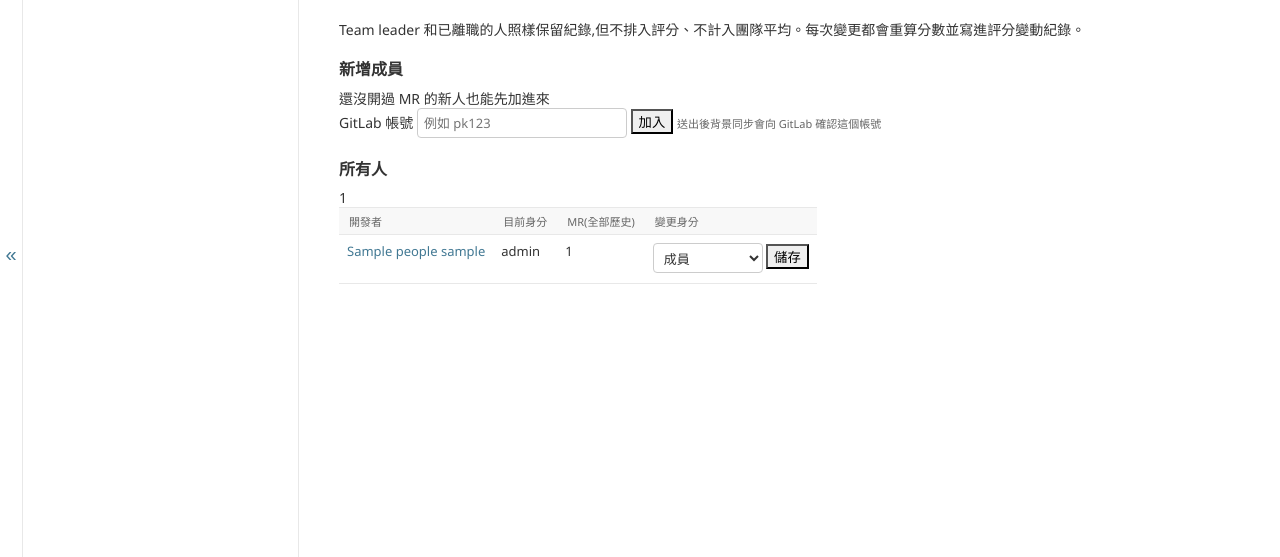
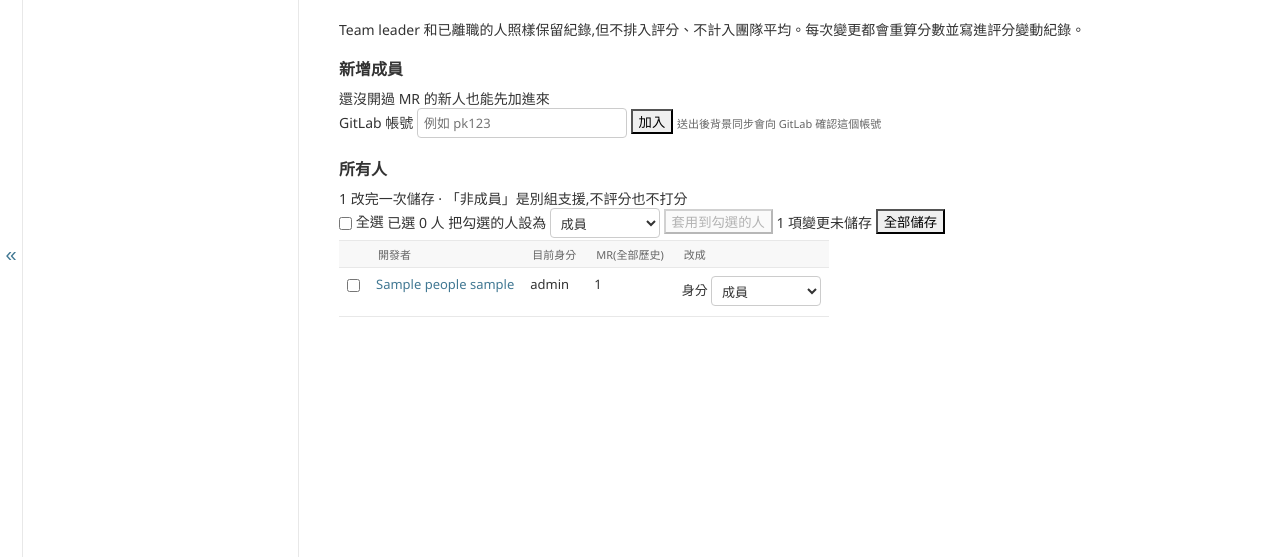
Before and after one commit to kavinqq/mr-sentinel, a Django app: page /admin/review/members/ in a window 1280 px wide. Shown: the part 193-750 px from the top of the page. Run offline with Django 5.2, Linux system fonts and the light colour scheme; a user stored in the database is signed in; tables that the repository leaves empty hold one stand-in row (values such as "Sample post").

Commit message:
[ feat ] 身分新增「非成員」(別組支援)+ 成員管理批次設定一次儲存
- 非成員:不評分、不打分、不計入團隊平均、不寫評分紀錄,總覽收在「非成員」摺疊區
- 成員管理:勾選多人套用身分、逐列修改,只存有變動的,一次重算一筆紀錄;未儲存離開會提醒

Co-Authored-By: Claude Opus 5.5 <noreply@anthropic.com>

```diff
--- a/dashboard/reviews/templates/reviews/_member_acc.html
+++ b/dashboard/reviews/templates/reviews/_member_acc.html
@@ -2,7 +2,7 @@
   <summary class="ms-acc-row">
     <span class="chev material-symbols-outlined" aria-hidden="true">chevron_right</span>
     <span><a class="ms-who" href="{% url 'person' r.author_id %}">{{ r.name|default:r.username }} <span class="handle">{{ r.username }}</span></a></span>
-    <span>{% if r.ranked %}<span class="ms-tag {{ r.level|tag:'level' }}">{{ r.level|default:"資料不足" }}</span>{% else %}<span class="ms-tag {{ r.role|tag:'role' }}">{% if r.role == "departed" %}已離職{% else %}Team leader{% endif %}</span>{% endif %}</span>
+    <span>{% if r.ranked %}<span class="ms-tag {{ r.level|tag:'level' }}">{{ r.level|default:"資料不足" }}</span>{% else %}<span class="ms-tag {{ r.role|tag:'role' }}">{{ r.role|default:"member"|role_label }}</span>{% endif %}</span>
     <span class="ms-num ms-strong">{{ r.score|default_if_none:"—" }}{% if r.fullstack_bonus %}<span class="ms-tag c-green ms-bonus" title="前後端都達標的全端加分(等級用加分前的 {{ r.score_before_bonus }})">全端 +{{ r.fullstack_bonus|floatformat:0 }}</span>{% endif %}{% if r.lifted %}<span class="ms-tag c-teal ms-bonus" title="團隊貢獻把總分拉高(只寫 code 的話是 {{ r.score_code_only|default_if_none:'—' }})">貢獻加權</span>{% endif %}{% if r.sample %}<span class="ms-tag ms-bonus {{ r.sample|tag:'sample' }}" title="只有 {{ r.rated_mrs }} 個 MR 打過分">{{ r.sample }}</span>{% endif %}</span>
     <span class="ms-num" title="已打分 {{ r.rated_mrs }} / 個人 MR {{ r.own_mrs }}">{{ r.rated_mrs }}<span class="ms-of">/{{ r.own_mrs }}</span></span>
     <span class="ms-num" title="{{ r.commits }} 個 commit,其中 {{ r.direct_commits }} 個沒走 MR">{{ r.commits }}{% if r.direct_commits %}<span class="ms-of" title="沒走 MR"> · {{ r.direct_commits }} 直推</span>{% endif %}</span>
@@ -20,7 +20,7 @@
     {% endfor %}
   </summary>
   <div class="ms-acc-body">
-    {% if r.reviewed_mrs and r.role != "departed" %}<div style="margin:0 0 16px;padding-bottom:16px;border-bottom:1px solid var(--ms-line)">{% include "reviews/_evaluation.html" with evaluation=r.evaluation stale=r.evaluation_stale compact=True person_id=r.author_id %}</div>{% endif %}
+    {% if r.reviewed_mrs and r.role != "departed" and r.role != "external" %}<div style="margin:0 0 16px;padding-bottom:16px;border-bottom:1px solid var(--ms-line)">{% include "reviews/_evaluation.html" with evaluation=r.evaluation stale=r.evaluation_stale compact=True person_id=r.author_id %}</div>{% endif %}
     <dl class="ms-facts">
       <div><dt>評估狀態</dt><dd>{{ r.explain }}</dd></div>
       <div><dt>finding</dt><dd>High {{ r.severities.high }} · Medium {{ r.severities.medium }} · Low {{ r.severities.low }}{% if r.escaped %} · merge 時沒修 {{ r.escaped }}{% endif %}</dd></div>
--- a/dashboard/reviews/templates/reviews/members.html
+++ b/dashboard/reviews/templates/reviews/members.html
@@ -26,22 +26,65 @@
   </section>
 
   <section class="ms-group">
-    <div class="ms-group-head"><h2>所有人</h2><span class="count">{{ people|length }}</span></div>
+    <div class="ms-group-head"><h2>所有人</h2><span class="count">{{ people|length }}</span>
+      <span class="hint">改完一次儲存 · 「非成員」是別組支援,不評分也不打分</span></div>
+    <form method="post" id="roles-form">{% csrf_token %}
+      <input type="hidden" name="action" value="roles">
+      <div class="ms-bulk-bar" role="group" aria-label="批次設定">
+        <label class="ms-check"><input type="checkbox" id="pick-all" aria-label="全選"> 全選</label>
+        <span class="ms-dim" id="picked">已選 0 人</span>
+        <label class="sr-only" for="bulk-role">把勾選的人設為</label>
+        <select id="bulk-role">{% for key, label in roles.items %}<option value="{{ key }}">{{ label }}</option>{% endfor %}</select>
+        <button type="button" id="bulk-apply" disabled>套用到勾選的人</button>
+        <span class="ms-bulk-spacer"></span>
+        <span class="ms-dim" id="changed">沒有變更</span>
+        <button type="submit" class="primary" id="save-all" disabled>全部儲存</button>
+      </div>
       <div class="ms-list-wrap">
         <table class="ms-list">
-        <thead><tr><th>開發者</th><th>目前身分</th><th class="ms-num">MR(全部歷史)</th><th>變更身分</th></tr></thead>
+          <thead><tr><th class="ms-check-col"></th><th>開發者</th><th>目前身分</th><th class="ms-num">MR(全部歷史)</th><th>改成</th></tr></thead>
           <tbody>{% for p in people %}
-          <tr>
+            <tr data-row>
+              <td class="ms-check-col"><input type="checkbox" class="pick" aria-label="選取 {{ p.person.name|default:p.person.username }}"></td>
               <td><a class="ms-who" href="{% url 'person' p.person.gitlab_id %}">{{ p.person.name|default:p.person.username }} <span class="handle">{{ p.person.username }}</span></a></td>
               <td><span class="ms-tag {{ p.role|tag:'role' }}">{{ p.role_label }}</span></td>
               <td class="ms-num">{{ p.mrs }}</td>
-            <td><form method="post" action="{% url 'member_role' p.person.gitlab_id %}" class="ms-row">{% csrf_token %}
-              <select name="role" aria-label="身分">{% for key, label in roles.items %}<option value="{{ key }}" {% if p.role == key %}selected{% endif %}>{{ label }}</option>{% endfor %}</select>
-              <button type="submit">儲存</button></form></td>
+              <td><label class="sr-only" for="role-{{ p.person.gitlab_id }}">身分</label>
+                <select id="role-{{ p.person.gitlab_id }}" name="role_{{ p.person.gitlab_id }}" data-initial="{{ p.role }}">{% for key, label in roles.items %}<option value="{{ key }}" {% if p.role == key %}selected{% endif %}>{{ label }}</option>{% endfor %}</select></td>
             </tr>
           {% endfor %}</tbody>
         </table>
       </div>
+    </form>
   </section>
+  <script>
+  (() => {
+    const form = document.getElementById("roles-form");
+    const picks = [...form.querySelectorAll(".pick")], all = document.getElementById("pick-all");
+    const selects = [...form.querySelectorAll("select[data-initial]")];
+    const apply = document.getElementById("bulk-apply"), save = document.getElementById("save-all");
+    function refresh() {
+      const n = picks.filter(p => p.checked).length;
+      document.getElementById("picked").textContent = `已選 ${n} 人`;
+      apply.disabled = n === 0;
+      all.checked = n === picks.length; all.indeterminate = n > 0 && n < picks.length;
+      const changed = selects.filter(s => s.value !== s.dataset.initial);
+      selects.forEach(s => s.closest("tr").classList.toggle("ms-changed", s.value !== s.dataset.initial));
+      document.getElementById("changed").textContent = changed.length ? `${changed.length} 項變更未儲存` : "沒有變更";
+      save.disabled = changed.length === 0;
+    }
+    all.addEventListener("change", () => { picks.forEach(p => p.checked = all.checked); refresh(); });
+    picks.forEach(p => p.addEventListener("change", refresh));
+    selects.forEach(s => s.addEventListener("change", refresh));
+    apply.addEventListener("click", () => {
+      const role = document.getElementById("bulk-role").value;
+      picks.forEach((p, i) => { if (p.checked) selects[i].value = role; });
+      refresh();
+    });
+    window.addEventListener("beforeunload", e => { if (!save.disabled && !form.dataset.sending) e.preventDefault(); });
+    form.addEventListener("submit", () => { form.dataset.sending = "1"; });
+    refresh();
+  })();
+  </script>
 </div>
 {% endblock %}
--- a/dashboard/reviews/templates/reviews/person.html
+++ b/dashboard/reviews/templates/reviews/person.html
@@ -36,7 +36,7 @@
   <div class="ms-info">近 {{ cfg.window_days }} 天沒有 MR,所以沒有評分;下面是全部的歷史紀錄。</div>
   {% endif %}
 
-  {% if summary and summary.reviewed_mrs and role != "departed" %}
+  {% if summary and summary.reviewed_mrs and role != "departed" and role != "external" %}
   <section class="ms-panel" style="margin-bottom:20px">
     <div class="ms-eval-head"><h3>評價</h3>
       <form method="post" action="{% url 'sync_request' %}">{% csrf_token %}
--- a/dashboard/reviews/templatetags/sentinel.py
+++ b/dashboard/reviews/templatetags/sentinel.py
@@ -46,7 +46,7 @@ TAG_COLORS = {
     "kind:fix_mr": "c-orange", "kind:ai_refind": "c-violet",
     "verdict:confirmed": "c-red", "verdict:unrelated": "c-gray", "verdict:": "c-amber",
     # people
-    "role:lead": "c-indigo", "role:member": "c-blue", "role:departed": "c-gray",
+    "role:lead": "c-indigo", "role:member": "c-blue", "role:departed": "c-gray", "role:external": "c-brown",
     # MR records
     "mr:個人": "c-blue", "mr:release": "c-violet", "mr:他人的 MR": "c-teal", "mr:直接 commit": "c-orange",
     # states
@@ -62,6 +62,12 @@ TAG_COLORS = {
     "level:senior": "c-green", "level:mid+": "c-cyan", "level:mid": "c-indigo",
     "level:junior": "c-orange", "level:": "c-gray",
 }
+
+
+@register.filter
+def role_label(role):
+    from history.db import ROLES
+    return ROLES.get(role, role)
 
 
 @register.filter
--- a/dashboard/reviews/views.py
+++ b/dashboard/reviews/views.py
@@ -111,6 +111,7 @@ def set_role(request, author_id: int):
     else:
         messages.success(request, {"lead": "已設為 Team leader,不排入評分",
                                    "departed": "已標記為已離職,不排入評分",
+                                   "external": "已標記為非成員(別組支援),不評分",
                                    "member": "已改為成員,排入評分"}.get(role, "已更新"))
     return redirect("person", author_id=author_id)
 
@@ -157,6 +158,18 @@ def sync_request(request):
 
 
 def members(request):
+    if request.method == "POST" and request.POST.get("action") == "roles":
+        changes = {}
+        for key, role in request.POST.items():
+            if key.startswith("role_") and key[5:].isdigit():
+                changes[int(key[5:])] = role
+        try:
+            n = services.set_roles(changes, request.user.username)
+        except ValueError as exc:
+            messages.error(request, f"沒有存:{exc}")
+        else:
+            messages.success(request, f"已更新 {n} 個人的身分,分數已重新計算" if n else "沒有任何變更")
+        return redirect("members")
     if request.method == "POST":
         try:
             added = services.add_member(request.POST.get("username", ""), request.user.username)
--- a/history/db.py
+++ b/history/db.py
@@ -358,8 +358,11 @@ TRACK_CHANGE_NOTE = "評分分成前端 / 後端兩條,兩邊都達標另有全
 SCALE_NOTES = (SCALE_CHANGE_NOTE, TAXONOMY_CHANGE_NOTE, RATING_CHANGE_NOTE)
 TEAM = -1
 
-ROLES = {"member": "成員", "lead": "Team leader", "departed": "已離職"}
-UNRANKED_ROLES = {"lead", "departed"}       # reported, never ranked, not in the team average
+ROLES = {"member": "成員", "lead": "Team leader", "departed": "已離職", "external": "非成員"}
+UNRANKED_ROLES = {"lead", "departed", "external"}   # never ranked, not in the team average
+# not part of the team being evaluated: no grading, no evaluation, no score log
+# (an "external" person is from another team, here only to help)
+NOT_EVALUATED = {"departed", "external"}
 
 
 def confirmed_aliases(conn) -> dict[str, int | None]:
--- a/history/evaluate.py
+++ b/history/evaluate.py
@@ -125,7 +125,7 @@ def profiles(conn) -> dict[int, dict]:
     followups = score.annotated_followups(conn, attributed["findings"] + attributed["unattributed"])
     out = {}
     for row in rows:
-        if not row["reviewed_mrs"] or row["role"] in ("departed", "lead"):
+        if not row["reviewed_mrs"] or row["role"] in db.NOT_EVALUATED | {"lead"}:
             continue
         pid = row["author_id"]
         mine = [f for f in attributed["findings"] if f["owner_author_id"] == pid and f["in_window"]
--- a/history/snapshot.py
+++ b/history/snapshot.py
@@ -39,7 +39,7 @@ def record(conn, trigger: str, actor: str = "system") -> list[dict]:
     with conn:
         if note:
             conn.execute("DELETE FROM sync_state WHERE key = 'score_note'")
-        for r in [*(r for r in rows if r.get("role") != "lead"), _team_row(rows, cfg)]:
+        for r in [*(r for r in rows if r.get("role") not in ("lead", "external")), _team_row(rows, cfg)]:
             pid = r["author_id"]
             before = state.get(pid)
             new = (r["score"], r["level"], r["reviewed_mrs"], r["findings"])
```
Also changed, not shown: dashboard/reviews/services.py (+28 -4 lines), dashboard/reviews/tests.py (+11 -0 lines), dashboard/static/dashboard/dashboard.css (+11 -0 lines), dashboard/templates/admin/index.html (+12 -0 lines), history/rate.py (+7 -1 lines). Lines whose indentation alone changed are shown as unchanged.
